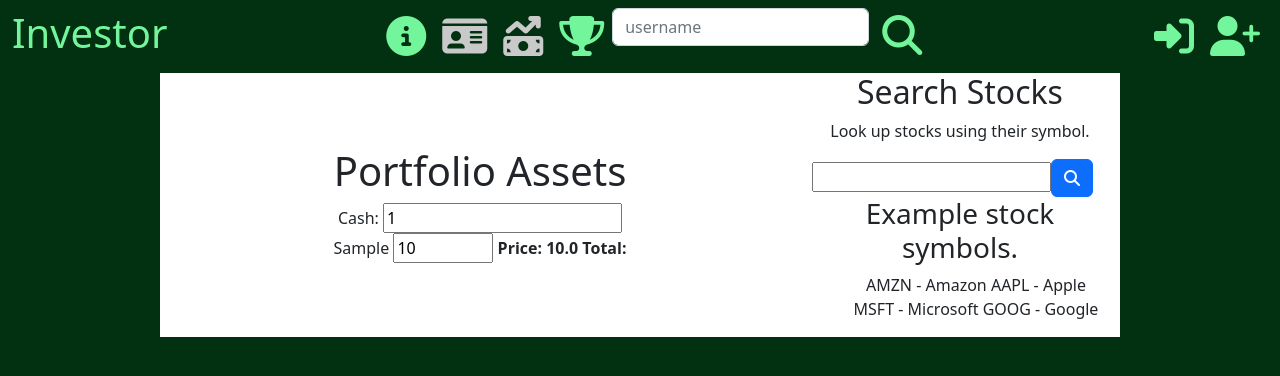
After one commit to NathanNewman/investor, a Flask app: template templates/portfolios/portfolio.html in a window 1280 px wide. The commit adds this page. Shown: the top 376 px of the page. Run offline with Flask 2, Linux system fonts and the light colour scheme; the template is opened without the code that fills it: values that come from a table or form of the project are taken from there, others are empty; tables that the repository leaves empty hold one stand-in row (values such as "Sample post"); some libraries are stand-ins or nearby versions.

Commit message:
added portfolios

```diff
--- a/app.py
+++ b/app.py
@@ -1,11 +1,13 @@
 import os
+import requests
 
 from flask import Flask, render_template, redirect, session, g, flash, request
 from flask_debugtoolbar import DebugToolbarExtension
 from sqlalchemy.exc import IntegrityError
 
-from models import connect_db, User, db
+from models import connect_db, User, db, Portfolio, Stock
 from forms import NewUserForm, LoginForm, EditUserForm
+from key import api_key, api_url, api_query
 
 CURR_USER_KEY = "curr_user"
 
@@ -65,12 +67,10 @@ def login():
             do_login(user)
             flash(f"Hello, {user.username}!", "success")
             return redirect("/")
-
-        flash("Invalid credentials.", 'danger')
+        else:
+            flash("Invalid credentials.", 'danger')
 
     return render_template('users/login.html', form=form)
-
-
 
 
 @app.route('/signup', methods=["GET", "POST"])
@@ -114,7 +114,7 @@ def about():
 
 
 ###################################################################################################
-# User Profile
+# User Profiles
 
 @app.route('/user/<user_id>')
 def user_profile(user_id):
@@ -126,7 +126,9 @@ def user_profile(user_id):
     user_id = ''.join(filter(str.isdigit, user_id))
     user_id = int(user_id)
     user = User.query.get_or_404(user_id)
-    return render_template('/users/profile.html', user=user)
+    portfolios = Portfolio.query.filter(Portfolio.user_id == user_id)
+    return render_template('/users/profile.html', user=user, portfolios=portfolios)
+
 
 @app.route('/user/edit/<int:user_id>', methods=["GET", "POST"])
 def edit_profile(user_id):
@@ -142,12 +144,12 @@ def edit_profile(user_id):
 
     if form.validate_on_submit():
         try:
-            User.authenticate(form.username.data,form.password.data)
-            user.id=user_id
-            user.email=form.email.data
-            user.username=form.username.data
-            user.image_url=form.image_url.data
-            user.bio=form.bio.data
+            User.authenticate(form.username.data, form.password.data)
+            user.id = user_id
+            user.email = form.email.data
+            user.username = form.username.data
+            user.image_url = form.image_url.data
+            user.bio = form.bio.data
             db.session.commit()
             return redirect('/')
 
@@ -157,6 +159,7 @@ def edit_profile(user_id):
 
     else:
         return render_template('users/edit.html', form=form, user=user)
+
 
 @app.route('/search', methods=["POST"])
 def search_users():
@@ -169,3 +172,69 @@ def search_users():
         users = User.query.filter(User.username.like(f"%{search}%")).all()
 
     return render_template('users/search.html', users=users)
+
+###############################################################################################################
+# Portfolios and Stocks
+
+
+@app.route('/user/create-portfolio', methods=["Post"])
+def new_portfolio():
+
+    if not g.user:
+        flash("Access unauthorized.", "danger")
+        return redirect("/")
+
+    name = request.form["portfolio-name"]
+    userId = session[CURR_USER_KEY]
+
+    portfolio = Portfolio(
+        name=name,
+        user_id=userId
+    )
+    db.session.add(portfolio)
+    db.session.commit()
+
+    return redirect(f"/user/{userId}")
+
+
+@app.route('/portfolios/<int:port_id>')
+def portfolio_edit(port_id):
+
+    if not g.user:
+        flash("Access unauthorized.", "danger")
+        return redirect("/")
+
+    portfolio = Portfolio.query.get_or_404(port_id)
+
+    return render_template('/portfolios/portfolio.html', portfolio=portfolio)
+
+
+@app.route('/portfolios/get-stock', methods=["POST"])
+def get_stock():
+
+    if not g.user:
+        flash("Access unauthorized.", "danger")
+        return redirect("/")
+
+    symbol = request.form['stock-search']
+    port_id = request.form['portfolio-id']
+
+    try:
+        url = api_url + symbol + api_query + api_key
+        r = requests.get(url)
+        data = r.json()
+        gq = data["Global Quote"]
+        price = gq["05. price"]
+        stock = Stock(
+            symbol = symbol,
+            price = price,
+            portfolio_id = port_id
+        )
+        db.session.add(stock)
+        db.session.commit()
+
+        return redirect(f'/portfolios/{port_id}')
+
+    except:
+        flash("Stock symbol does not exist")
+        return redirect(f'/portfolios/{port_id}')
--- a/requirements.txt
+++ b/requirements.txt
@@ -1,6 +1,8 @@
 autopep8==1.4.4
 bcrypt==4.0.1
 blinker==1.4
+certifi==2022.12.7
+charset-normalizer==2.1.1
 Click==7.0
 dnspython==2.2.1
 email-validator==1.3.0
@@ -15,6 +17,8 @@ Jinja2==2.10.3
 MarkupSafe==1.1.1
 psycopg2==2.9.5
 pycodestyle==2.5.0
+requests==2.28.1
 SQLAlchemy==1.3.13
+urllib3==1.26.13
 Werkzeug==0.16.0
 WTForms==3.0.1
--- a/seed.py
+++ b/seed.py
@@ -1,4 +1,4 @@
-from models import db, User
+from models import db, Stock, Portfolio, User
 
 db.drop_all()
 db.create_all()
--- /dev/null
+++ b/static/script.js
@@ -0,0 +1,19 @@
+$(".quantity").on("input", function (event) {
+  let symbol = event.target.id;
+  let quantity = event.target.value;
+  let price = $(`#${symbol}-price`).val();
+  console.log(price);
+  let total = $(`#${symbol}-hiddenTotal`).val();
+  let stockTotal = stockMath(symbol, quantity, price);
+  let newTotal = stockTotal - total;
+  let cash = $("#dollars").val();
+  let dollars = Math.floor((cash - newTotal) * 100) / 100;
+  return $("#dollars").val(dollars);
+});
+
+function stockMath(symbol, quantity, price) {
+  let total = Math.floor(quantity * price * 100) / 100;
+  $(`#${symbol}-hiddenTotal`).val(total);
+  $(`#${symbol}-total`).html(`Total: ${total}`);
+  return total;
+}
--- a/static/style.css
+++ b/static/style.css
@@ -1,7 +1,3 @@
-label {
-    color: #73F59B;
-}
-
 .text {
     color: #73F59B;
 }
@@ -14,3 +10,23 @@ label {
     width: 280px;
     height: 280px;
 }
+
+.date {
+    color:darkgrey;
+}
+
+form  {
+    display: table;
+}
+form > p {
+    display: table-row;
+    margin:auto;
+}
+form > label {
+    display: table-cell;
+    color:black;
+
+}
+form > input {
+    display: table-cell;
+}
--- a/templates/base.html
+++ b/templates/base.html
@@ -55,7 +55,7 @@
               <a
                 class="nav-link active"
                 aria-current="page"
-                href="/user/{{ g.user }}"
+                href="/user/{{ g.user.id }}"
               >
                 <i
                   class="fa-solid fa-id-card"
@@ -64,7 +64,11 @@
               </a>
             </li>
             <li class="nav-item">
-              <a class="nav-link active" aria-current="page" href="#">
+              <a
+                class="nav-link active"
+                aria-current="page"
+                href="/portfolios/new"
+              >
                 <i
                   class="fa-solid fa-money-bill-trend-up"
                   style="font-size: 2.5rem; color: #73f59b"
@@ -156,5 +160,8 @@
       integrity="sha384-kenU1KFdBIe4zVF0s0G1M5b4hcpxyD9F7jL+jjXkk+Q2h455rYXK/7HAuoJl+0I4"
       crossorigin="anonymous"
     ></script>
+    <script src="https://unpkg.com/jquery"></script>
+    <script src="https://unpkg.com/axios/dist/axios.js"></script>
+    <script src="/static/script.js"></script>
   </body>
 </html>
--- /dev/null
+++ b/templates/portfolios/portfolio.html
@@ -0,0 +1,62 @@
+{% extends 'base.html' %} {% block content %}
+<div class="container w-75 text-center" style="background-color: white">
+  <div class="row align-items-center">
+    <div class="col-12 col-md-8">
+      <h1>Portfolio Assets</h1>
+      <form class="row align-items-right">
+        <p>
+          <label for="dollars">Cash:</label>
+          <input
+            type="text"
+            id="dollars"
+            name="cash"
+            value="{{ portfolio.cash }}"
+            readonly
+          />
+        </p>
+        {% for stock in portfolio.stocks %}
+        <p>
+          <label for="{{ stock.symbol }}">{{ stock.symbol }}</label>
+          <input
+            type="number"
+            class="quantity"
+            id="{{ stock.symbol }}"
+            name="{{ stock.symbol }}"
+            value="{{ stock.quantity }}"
+            style="width: 100px"
+            min="0"
+          />
+          <b> Price: {{ stock.price }} </b>
+          <input type="hidden" id="{{ stock.symbol }}-price" name="{{ stock.symbol }}-price" value="{{ stock.price }}"/>
+          <b id="{{ stock.symbol }}-total">Total: </b>
+          <input type="hidden" id="{{ stock.symbol }}-hiddenTotal" value="0">
+        </p>
+        {% endfor %}
+      </form>
+    </div>
+    <div class="col-12 col-md-4">
+      <h2>Search Stocks</h2>
+      <p>Look up stocks using their symbol.</p>
+      <form
+        action="/portfolios/get-stock"
+        name="stock-search"
+        method="post"
+        id="get-stock"
+      >
+        <input type="text" name="stock-search" />
+        <input type="hidden" name="portfolio-id" value="{{ portfolio.id }}" />
+        <button type="submit" class="btn btn-primary">
+          <i class="fa-solid fa-magnifying-glass"></i>
+        </button>
+      </form>
+      <h3>Example stock symbols.</h3>
+      <ul>
+        <il>AMZN - Amazon</il>
+        <il>AAPL - Apple</il>
+        <il>MSFT - Microsoft</il>
+        <il>GOOG - Google</il>
+      </ul>
+    </div>
+  </div>
+</div>
+{% endblock %}
--- a/templates/users/login.html
+++ b/templates/users/login.html
@@ -6,7 +6,7 @@
         {{ form.hidden_tag() }} {% for field in form if
             field.widget.input_type != 'hidden' %}
             <p>
-              {{ field.label }} {{ field }} {% for error in field.errors %}
+              {{ field.label(style="color:#73F59B;") }} {{ field }} {% for error in field.errors %}
               <em class="error">{{ error }}</em>
               {% endfor %}
             </p>
--- a/templates/users/signup.html
+++ b/templates/users/signup.html
@@ -2,11 +2,11 @@
 <div class="row justify-content-md-center">
   <div class="col-md-7 col-lg-5">
     <h2 style="color: #73F59B;">Join Investor today</h2>
-    <form method="POST" id="user_form">
+    <form method="POST" id="signup-form">
         {{ form.hidden_tag() }} {% for field in form if
             field.widget.input_type != 'hidden' %}
             <p>
-              {{ field.label }} {{ field }} {% for error in field.errors %}
+              {{ field.label(style="color:#73F59B;") }} {{ field }} {% for error in field.errors %}
               <em class="error">{{ error }}</em>
               {% endfor %}
             </p>
```
Also changed, not shown: models.py (+59 -7 lines), templates/users/edit.html (+12 -27 lines), templates/users/profile.html (+22 -0 lines), 1 other file.
